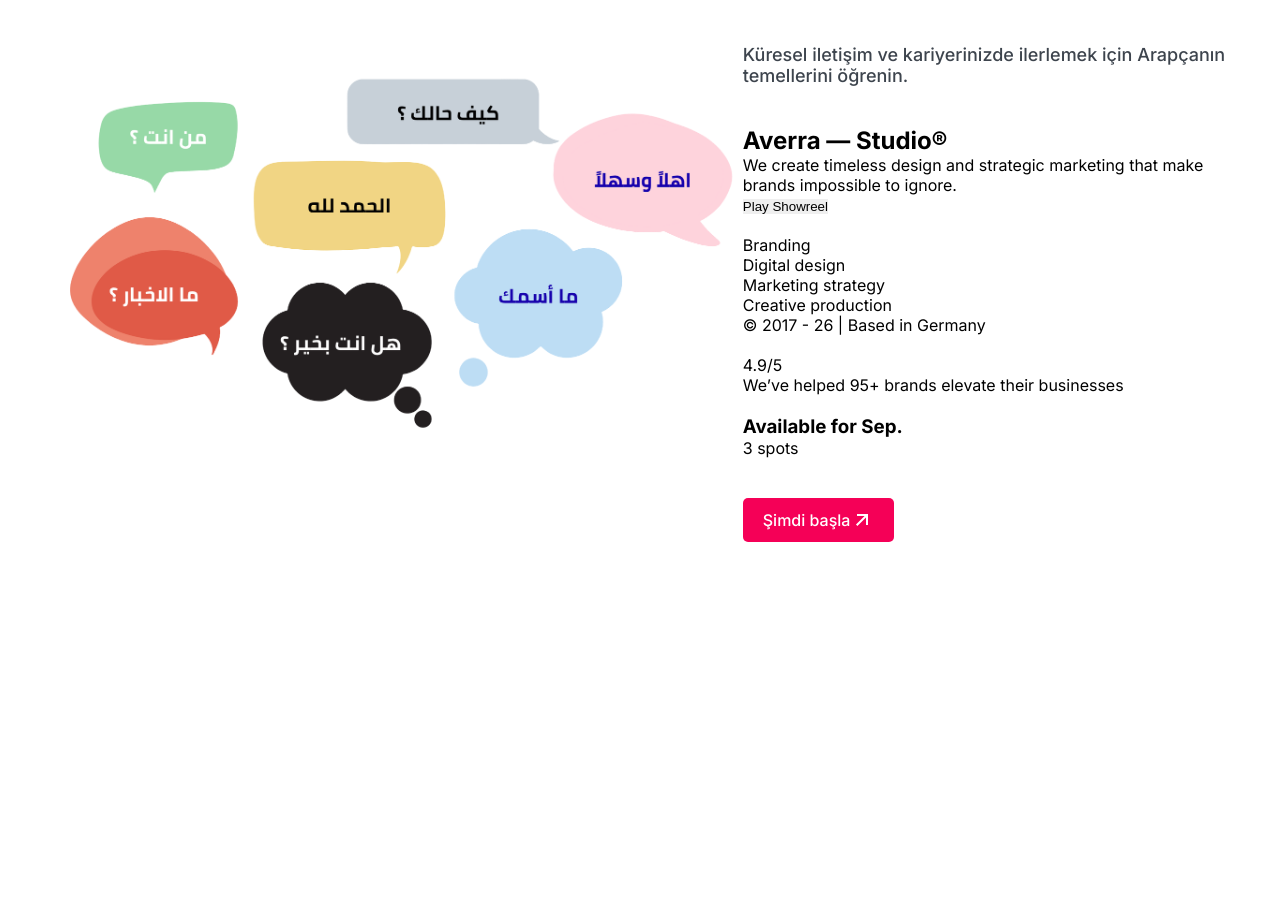
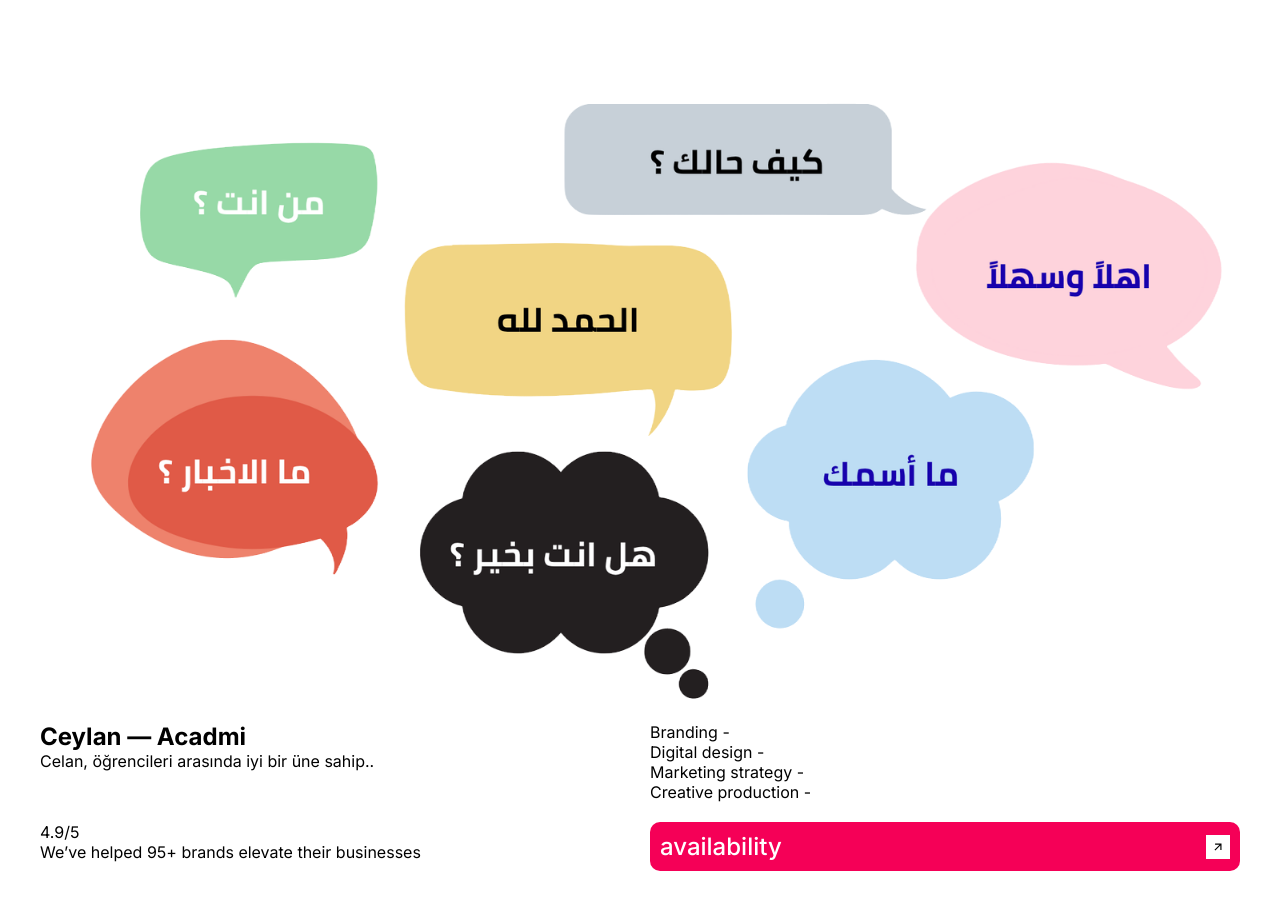
Before and after one commit to a00ae/Ceylan-Academic, a React (Vite) app: page / in a window 1280 px wide. Shown: the part 360-1270 px from the top of the page. Before the commit the page ends 982 px from the top, so only its background shows below. Built offline with nearby package versions, Linux system fonts and the light colour scheme.

Commit message:
new BentoGrid

```diff
--- a/src/components/layout/Main/section-1/Service.module.scss
+++ b/src/components/layout/Main/section-1/Service.module.scss
@@ -44,8 +44,11 @@
     position: relative;
     border-radius: var(--border-radius-md);
     display: flex;
-    justify-content: space-between;
+    // justify-content: space-between;
     align-items: stretch;
+    @media (max-width: service.$width-xxl) {
+      flex-direction: column;
+    }
 
     // 2. لمنع أي محتوى داخلي (الصورة) من تمديد الحاوية وإجبارها على الالتزام بالحدود
 
@@ -53,6 +56,10 @@
       width: 80%;
       overflow: hidden;
       max-height: 610px;
+      @media (max-width: service.$width-xxl) {
+        width: 100%;
+        max-height: max-content;
+      }
 
       img {
         // 3. نجعل الصورة تأخذ 100% من العرض والارتفاع المتاحين لها من الأب الداعم
@@ -73,13 +80,17 @@
     }
     &_specifications {
       display: grid;
-      grid-template-columns: 1;
+      grid-template-columns: 1fr;
       gap: var(--gap-md);
       .service_specifications-desc {
-        font-size: var(--font-size-sm);
+        font-size: calc(var(--font-size-sm) + 2px);
         font-weight: var(--font-weight-main);
         color: var(--border-color);
+        @media (max-width: service.$width-xxl) {
+          display: none;
+        }
       }
+
     }
   }
 }
--- a/src/components/layout/Main/section-1/Service.tsx
+++ b/src/components/layout/Main/section-1/Service.tsx
@@ -1,7 +1,5 @@
 import styles from "./Service.module.scss";
 import ArbiacLanguage from "../../../../assets/service/language-ar-1.png";
-import Button from "../../../ui/Button/Button";
-import { RiArrowRightUpLine } from "@remixicon/react";
 import { BentoGrid } from "../../../ui/Card/BentoGrid";
 
 const Service = () => {
@@ -25,12 +23,7 @@
               temellerini öğrenin.
             </div>
             <BentoGrid />
-            <a href="#">
-              <Button style={{ display: "flex", alignItems: "center" }}>
-                <span style={{ flex: 1 }}>Şimdi başla</span>{" "}
-                <RiArrowRightUpLine />
-              </Button>
-            </a>
+
           </div>
         </div>
       </div>
--- a/src/components/layout/Main/section-1/gridData.ts
+++ b/src/components/layout/Main/section-1/gridData.ts
@@ -15,26 +15,29 @@
   {
     id: "card-1",
     type: "intro",
-    title: "Averra — Studio®",
-    tagline: "We create timeless design and strategic marketing that make brands impossible to ignore.",
-    footer: "Play Showreel"
+    title: "Ceylan — Acadmi",
+    tagline: "Celan, öğrencileri arasında iyi bir üne sahip..",
+    // footer: "Play Showreel"
   },
   {
     id: "card-2",
     type: "services",
     tags: ["Branding", "Digital design", "Marketing strategy", "Creative production"],
-    footer: "© 2017 - 26 | Based in Germany"
+    // footer: "© 2017 - 26 | Based in Germany"
   },
   {
     id: "card-3",
     type: "meta",
     rating: "4.9/5",
-    stats: "We’ve helped 95+ brands elevate their businesses"
+    stats: "We’ve helped 95+ brands elevate their businesses",
+    title: "Available for Sep.",
+    spots: "3 spots"
+
   },
   {
     id: "card-4",
     type: "availability",
-    title: "Available for Sep.",
+    title: "Şimdi başla",
     spots: "3 spots"
   }
 ];
--- a/src/components/ui/Card/BentoGrid.scss
+++ b/src/components/ui/Card/BentoGrid.scss
@@ -1,5 +1,23 @@
+@use "../../../styles/variables" as bento;
 .bento-container {
-    display: grid;
-    grid-template-columns: auto;
-    gap: var(--gap-sm);
+  @include bento.grid-main;
+  .grid-item.item-availability {
+    a {
+      background-color: var(--btn-color);
+      padding: var(--border-radius-md);
+      display: flex;
+      align-items: center;
+      justify-content: space-between;
+      border-radius: var(--border-radius-md);
+      span {
+        font-size: var(--font-size-md);
+        font-weight: var(--font-weight-main);
+      }
+      svg {
+        padding: var(--padding-xxs);
+        background-color: #fff;
+        color: #000;
+      }
+    }
+  }
 }
--- a/src/components/ui/Card/BentoGrid.tsx
+++ b/src/components/ui/Card/BentoGrid.tsx
@@ -1,5 +1,7 @@
+import { RiArrowRightUpLine } from '@remixicon/react';
 import { gridData } from '../../layout/Main/section-1/gridData.ts';
 import './BentoGrid.scss';
+import Button from '../Button/Button.tsx';
 
 export function BentoGrid() {
   return (
@@ -20,7 +22,7 @@
           {card.type === 'services' && (
             <>
               <ul className="tags-list">
-                {card.tags?.map((tag, index) => <li key={index}>{tag}</li>)}
+                {card.tags?.map((tag, index) => <li key={index}>{tag} -</li>)}
               </ul>
               <span className="footer-text">{card.footer}</span>
             </>
@@ -37,10 +39,14 @@
           {/* كارت التوفر */}
           {card.type === 'availability' && (
             <>
-              <h3>{card.title}</h3>
-              <span className="spots-badge">{card.spots}</span>
+            <a href="#">
+              <span>availability</span>
+              <RiArrowRightUpLine/>
+
+            </a>
             </>
           )}
+
 
         </div>
       ))}
--- a/src/styles/_variables.scss
+++ b/src/styles/_variables.scss
@@ -19,7 +19,6 @@
   --color-secondary-hover: rgba(255, 255, 255, 0.1);
   --color-danger-hover: #b71c1c;
   --color-black-hover: #000000;
-
 
   // font-size
   --font-size-xxl: 80px;
@@ -72,19 +71,16 @@
 
   --box-shadow-btn: 0 0 0 0 #000;
   --box-shadow-main: 0 1px 1px 0 rgb(255 255 255 / 5%);
-  --box-shadow-header: 0 1px 10px -5px rgb(50 52 52 / 0%), 0 2px 44px -5px rgb(99 68 68 / 17%);
-
+  --box-shadow-header:
+    0 1px 10px -5px rgb(50 52 52 / 0%), 0 2px 44px -5px rgb(99 68 68 / 17%);
 
   --transition-main: 0.3s;
-
 }
 
 $width-sm: 700px;
 $width-md: 991px;
 $width-xl: 1200px;
 $width-xxl: 1400px;
-
-
 
 @mixin flex-space-between-row {
   display: flex;
@@ -112,7 +108,6 @@
   display: flex;
   justify-content: space-between;
   align-items: center;
-
 }
 @mixin flex-gap-sm {
   display: flex;
@@ -157,9 +152,7 @@
   color: var(--text-color-grey);
 }
 
-
 @mixin animation-text-transform-hover {
-
 }
 
 @mixin heading-title-size {
@@ -174,3 +167,15 @@
   color: var(--text-color-grey);
   font-weight: var(--font-weight-bold);
 }
+
+@mixin grid-main {
+  display: grid;
+  grid-template-columns: auto;
+  gap: var(--margin-sm);
+  @media (max-width: $width-xxl) {
+    grid-template-columns: repeat(auto-fill, minmax(500px, 1fr));
+  }
+  @media (max-width: $width-sm) {
+    grid-template-columns: 1fr;
+  }
+}
```
Lines whose indentation alone changed are shown as unchanged.
